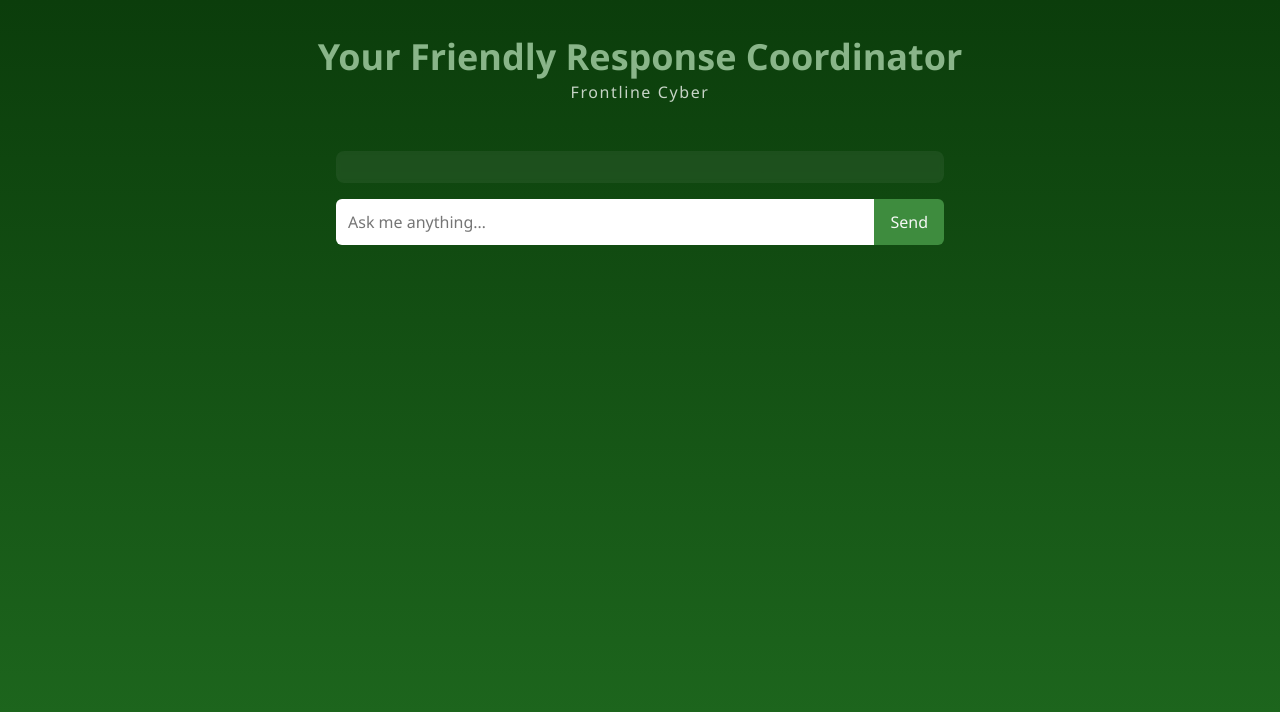
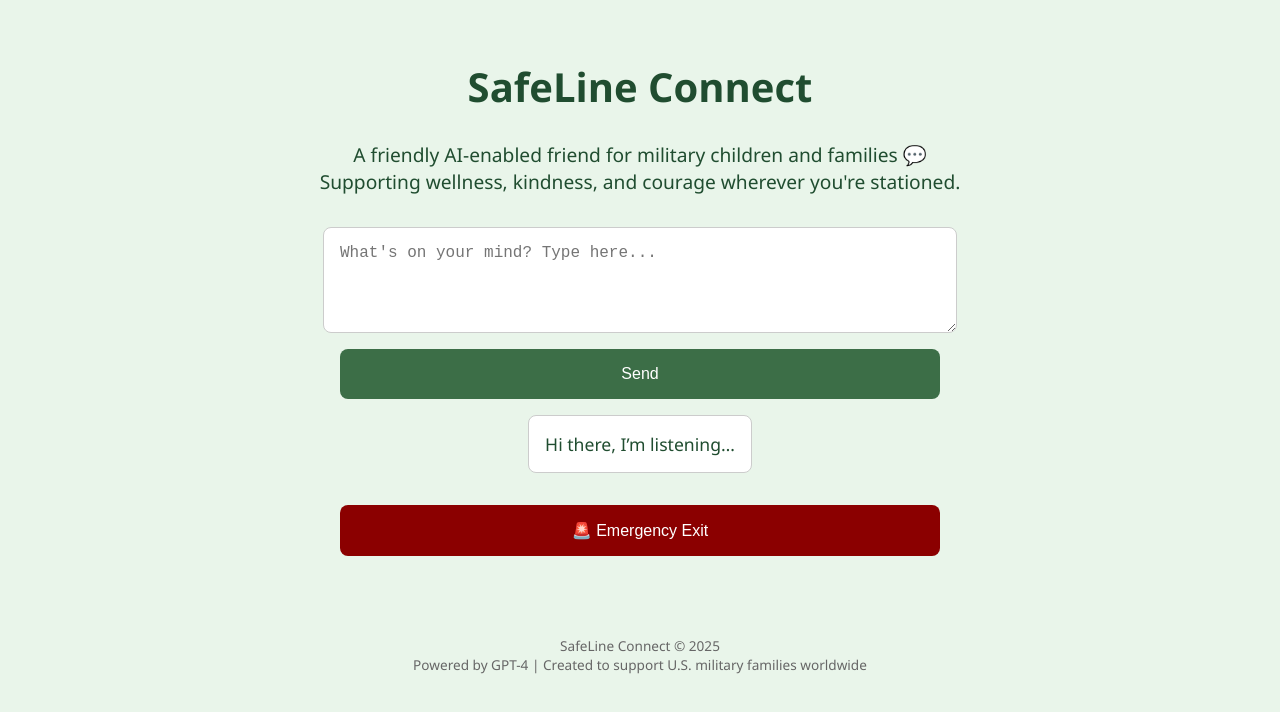
Before and after one commit to FrontlineCyber/Safe-Connect-2.0, a website: page index.html in a window 1280 px wide. Drawn offline with Linux system fonts and the light colour scheme.

Commit message:
Update index.html

```diff
--- a/index.html
+++ b/index.html
@@ -1,33 +1,112 @@
 <!DOCTYPE html>
 <html lang="en">
-  <head>
-    <meta charset="UTF-8" />
-    <meta name="viewport" content="width=device-width, initial-scale=1.0" />
-    <title>Frontline Cyber – Your Friendly Response Coordinator</title>
-    <link rel="stylesheet" href="style.css" />
-  </head>
-  <body class="forest">
-    <header>
-      <h1 class="wordmark">Your Friendly Response Coordinator</h1>
-      <p class="subtitle">Frontline Cyber</p>
-    </header>
+<head>
+  <meta charset="UTF-8" />
+  <meta name="viewport" content="width=device-width, initial-scale=1.0"/>
+  <title>SafeLine Connect</title>
+  <style>
+    body {
+      font-family: 'Segoe UI', sans-serif;
+      background-color: #e9f5ea;
+      color: #204d30;
+      margin: 0;
+      padding: 2rem;
+      display: flex;
+      flex-direction: column;
+      align-items: center;
+    }
 
-    <main>
-      <section class="chat">
-        <div id="chat-log" class="chat-log"></div>
-        <form id="chat-form">
-          <input
-            type="text"
-            id="user-input"
-            placeholder="Ask me anything…"
-            autocomplete="off"
-            required
-          />
-          <button type="submit">Send</button>
-        </form>
-      </section>
-    </main>
+    h1 {
+      font-size: 2.5rem;
+      color: #204d30;
+      margin-bottom: 0.5rem;
+    }
 
-    <script src="app.js"></script>
-  </body>
+    p.description {
+      font-size: 1.2rem;
+      max-width: 700px;
+      text-align: center;
+      margin-bottom: 2rem;
+    }
+
+    textarea, button {
+      width: 100%;
+      max-width: 600px;
+      padding: 1rem;
+      font-size: 1rem;
+      margin-bottom: 1rem;
+      border-radius: 8px;
+      border: 1px solid #ccc;
+    }
+
+    #response {
+      white-space: pre-wrap;
+      background: #ffffff;
+      padding: 1rem;
+      border: 1px solid #ccc;
+      max-width: 600px;
+      border-radius: 8px;
+      font-size: 1.1rem;
+    }
+
+    button {
+      background-color: #3c6e47;
+      color: white;
+      border: none;
+      cursor: pointer;
+      transition: background 0.3s ease;
+    }
+
+    button:hover {
+      background-color: #2f5639;
+    }
+
+    #panic {
+      margin-top: 2rem;
+      background-color: #8b0000;
+    }
+
+    footer {
+      margin-top: 4rem;
+      font-size: 0.85rem;
+      color: #666;
+      text-align: center;
+    }
+  </style>
+</head>
+<body>
+  <h1>SafeLine Connect</h1>
+  <p class="description">
+    A friendly AI-enabled friend for military children and families 💬<br>
+    Supporting wellness, kindness, and courage wherever you're stationed.
+  </p>
+
+  <textarea id="userInput" rows="4" placeholder="What's on your mind? Type here..."></textarea>
+  <button onclick="sendMessage()">Send</button>
+
+  <div id="response">Hi there, I’m listening…</div>
+
+  <button id="panic" onclick="panicRedirect()">🚨 Emergency Exit</button>
+
+  <footer>
+    SafeLine Connect © 2025<br>
+    Powered by GPT-4 | Created to support U.S. military families worldwide
+  </footer>
+
+  <script>
+    async function sendMessage() {
+      const input = document.getElementById('userInput').value;
+      const res = await fetch('/.netlify/functions/chatbot', {
+        method: 'POST',
+        body: JSON.stringify({ message: input })
+      });
+      const data = await res.json();
+      document.getElementById('response').textContent = data.reply || "No response.";
+    }
+
+    function panicRedirect() {
+      window.location.href = "https://www.militaryonesource.mil";
+    }
+  </script>
+</body>
 </html>
```
